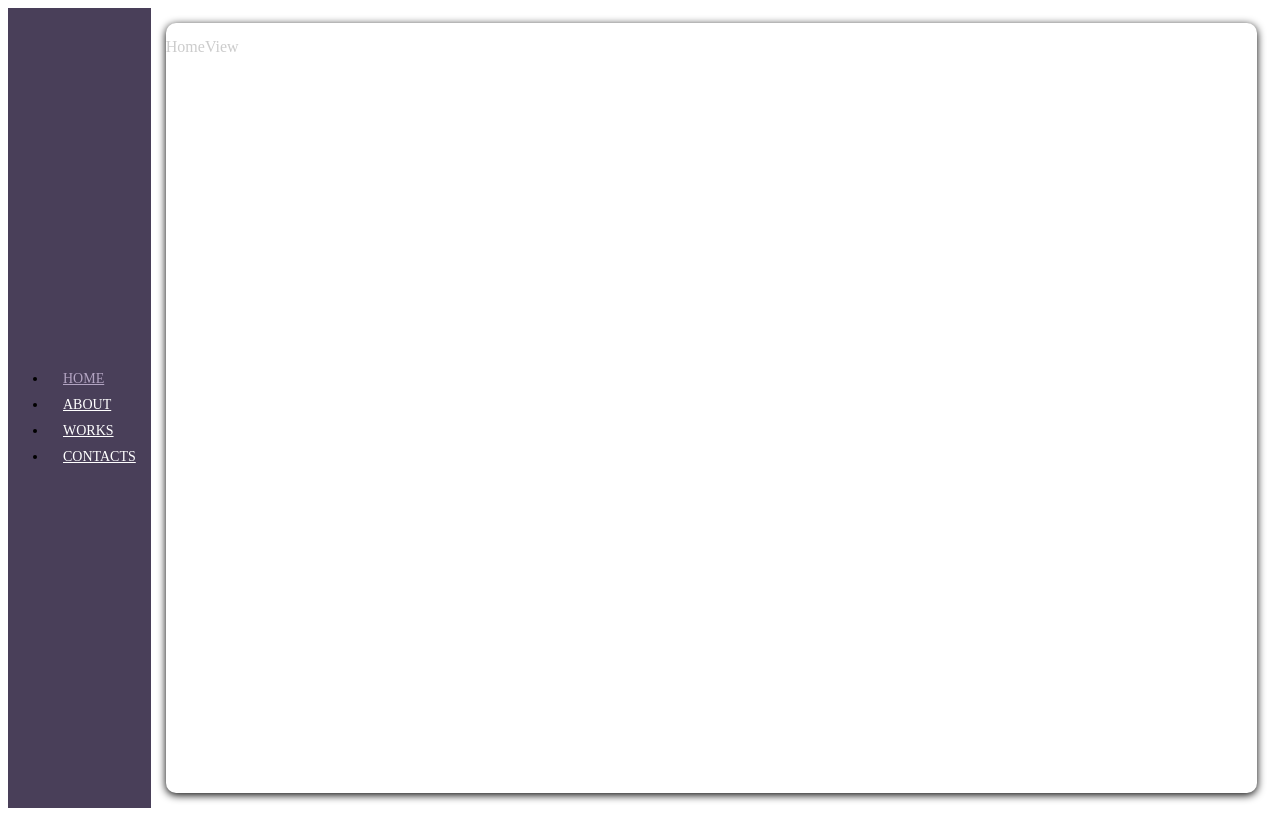
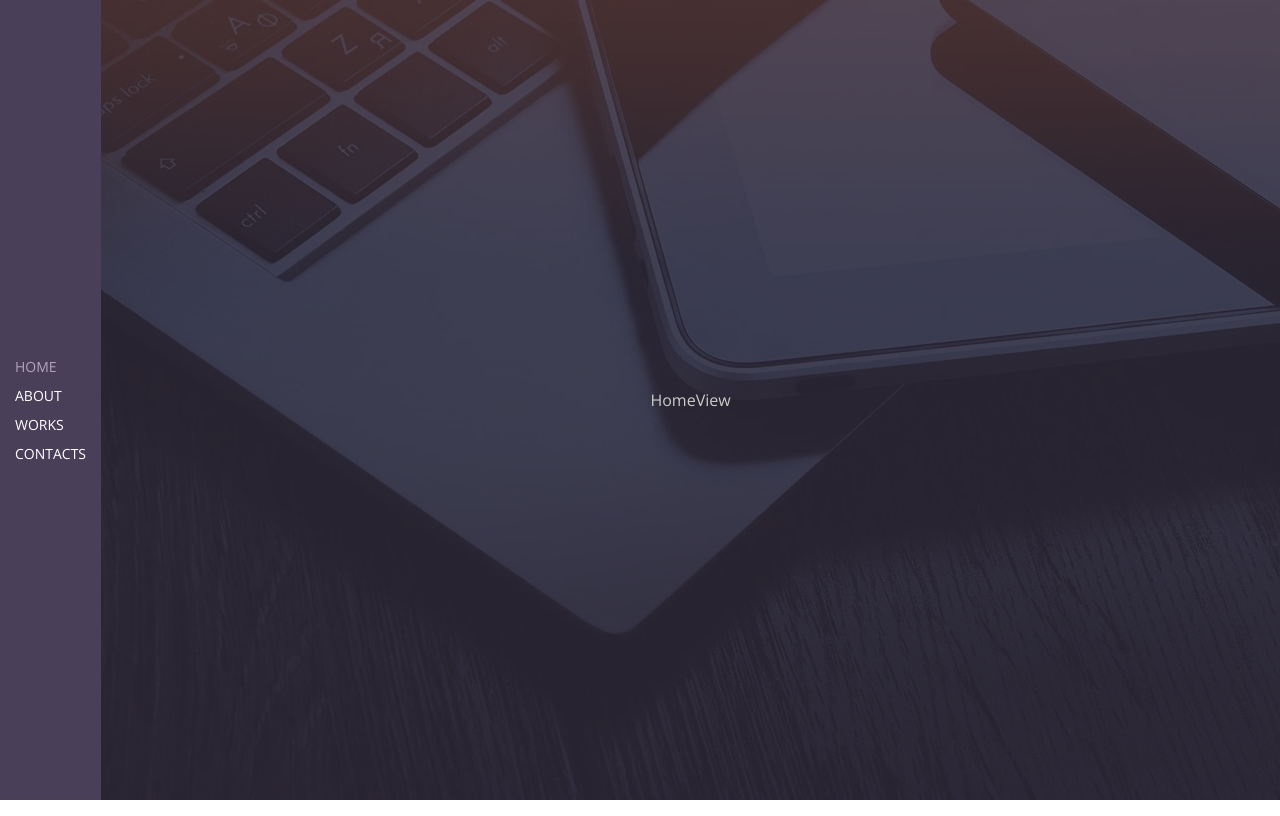
Before and after one commit to AlienNT/web-folio, a Vue app: page / in a window 1280 px wide. Built offline with nearby package versions, Linux system fonts and the light colour scheme; data requests are answered from the project's data file.

Commit message:
fix правки стилей и компонентов

```diff
--- a/src/MainComponent.vue
+++ b/src/MainComponent.vue
@@ -1,18 +1,25 @@
 <template>
   <div
       class="v-main-component"
+      :class="{
+        'mobile-app': isMobile
+      }"
   >
     <div class="v-sidebar-component">
       <VSidebar
           :navLinks="navLinks"
           :isMobile="isMobile"
+          @onClick="setScrollEvent"
       />
     </div>
-    <div class="v-content-component">
-      <div class="v-container">
-        <VContent/>
+    <div class="v-content-component"
+         ref="v-content">
+
+        <VContent
+            :isMobile="isMobile"
+        />
       </div>
-    </div>
+
   </div>
 </template>
 
@@ -20,6 +27,7 @@
 import VSidebar from "@/components/sidebar/VSidebar";
 import VContent from "@/components/content/VContent";
 import {_notEmpty} from "@/helpers/fakeLodash";
+import {setTitle} from "@/helpers/apiHelper";
 
 export default {
   name: "MainComponent",
@@ -40,13 +48,28 @@ export default {
       //todo адаптив для малых экранов
       return this.windowWidth < 500
     },
+    routeName() {
+      return this.$route['name']
+    }
+  },
+  watch: {
+    routeName: {
+      handler(e) {
+        setTitle(e)
+
+      },
+      immediate: true
+    }
   },
   methods: {
+    setScrollEvent (event) {
+      this.$store.dispatch('scrollEvent', event)
+    },
     setInnerWidth() {
       this.windowWidth = window.innerWidth
     },
     async getNavLinks() {
-     return await this.$store.dispatch('fetchNavLinks')
+      return await this.$store.dispatch('fetchNavLinks')
       /*return await axios(
           {
             url: routes.NAV_LINKS,
@@ -73,31 +96,60 @@ export default {
 }
 </script>
 
-<style scoped>
+<style lang="scss">
 @import "assets/css/main.scss";
 
 .v-main-component {
   background: #ffffff;
   display: flex;
   width: 100%;
+  height: 100vh;
 }
 
 .v-sidebar-component, .v-content-component {
   height: 100vh;
-  overflow-y: auto;
   display: flex;
 }
 
 .v-sidebar-component {
   min-width: fit-content;
-  overflow-x: hidden;
-  overflow-y: auto;
 }
 
 .v-content-component {
-  padding-top: 15px;
-  padding-bottom: 15px;
+  background-image: url("assets/img/background.webp");
+  background-repeat: no-repeat;
+
+  overflow-y: auto;
   flex: 1 1 auto;
+  overflow-x: hidden;
+  .v-content {
+    background: rgba(50, 44, 61, 0.8);
+  }
 }
 
+
+.mobile-app {
+  flex-direction: column;
+
+  .v-sidebar-component {
+    height: fit-content;
+    width: 100%;
+    display: flex;
+    flex-direction: column;
+  }
+
+  .v-content-component {
+    padding: 0;
+
+    > .v-container {
+      max-width: 100%;
+      padding: 0;
+
+      .v-content {
+        border-radius: 0;
+      }
+    }
+  }
+
+}
 </style>
--- a/src/assets/css/main.css
+++ b/src/assets/css/main.css
@@ -1,3 +1,4 @@
+@import url("https://fonts.googleapis.com/css2?family=Open+Sans:wght@300;400;500&display=swap");
 * {
   margin: 0;
   padding: 0;
@@ -12,6 +13,11 @@
 img {
   display: block;
   width: 100%;
+}
+
+* {
+  font-family: "Open Sans", sans-serif;
+  scroll-behavior: smooth;
 }
 
 .v-container {
@@ -46,6 +52,48 @@ img {
 
 .view-wrapper {
   height: 100%;
+  padding: 15px;
+  background: #ffffff;
+  display: flex;
+  align-items: center;
+}
+.view-wrapper:first-child {
+  height: 100%;
+}
+.view-wrapper .wrapper {
+  display: flex;
+  align-items: center;
+  justify-content: center;
+  flex-direction: column;
+  width: 100%;
+}
+@media all and (max-width: 500px) {
+  .view-wrapper {
+    height: fit-content;
+  }
+}
+
+.v-scroll {
+  overflow-y: auto;
+  /* Track */
+  /* Handle */
+  /* Handle on hover */
+}
+.v-scroll::-webkit-scrollbar {
+  width: 5px;
+}
+.v-scroll::-webkit-scrollbar-track {
+  background: #7a6995;
+  opacity: 0.5;
+}
+.v-scroll::-webkit-scrollbar-thumb {
+  background: rgb(73, 63, 89);
+  border-radius: 5px;
+  transition: 0.2s ease;
+}
+.v-scroll::-webkit-scrollbar-thumb:hover {
+  background: #615477;
+  cursor: pointer;
 }
 
 /*# sourceMappingURL=main.css.map */
--- a/src/assets/css/main.scss
+++ b/src/assets/css/main.scss
@@ -1,5 +1,11 @@
 @import "normalize";
 @import "variables";
+@import url('https://fonts.googleapis.com/css2?family=Open+Sans:wght@300;400;500&display=swap');
+
+* {
+  font-family: 'Open Sans', sans-serif;
+  scroll-behavior: smooth;
+}
 .v-container {
   max-width: $containerWidth;
   height: 100%;
@@ -8,23 +14,71 @@
   padding-right: 15px;
   margin: auto;
 }
+
 .v-row {
   display: flex;
   margin-right: -15px;
   margin-left: -15px;
   flex: 1 1 100%;
 }
+
 .v-col {
   padding-left: 15px;
   padding-right: 15px;
   width: 100%;
 }
+
 .v-transition {
   transition: 0.2s ease;
 }
+
 .v-screen-title {
   text-align: center;
 }
+
 .view-wrapper {
   height: 100%;
+  padding: 15px;
+  background: #ffffff;
+  display: flex;
+  align-items: center;
+  &:first-child {
+    height: 100%;
+  }
+  .wrapper {
+    display: flex;
+    align-items: center;
+    justify-content: center;
+    flex-direction: column;
+    width: 100%;
+  }
+  @media all and (max-width: 500px){
+    height: fit-content;
+  }
 }
+
+.v-scroll {
+  overflow-y: auto;
+  &::-webkit-scrollbar {
+    width: 5px;
+  }
+
+  /* Track */
+  &::-webkit-scrollbar-track {
+    background: lighten($sidebarBgColor, 20%);
+    opacity: 0.5;
+  }
+
+  /* Handle */
+  &::-webkit-scrollbar-thumb {
+    background: $sidebarBgColor;
+    border-radius: 5px;
+    transition: .2s ease;
+  }
+
+  /* Handle on hover */
+  &::-webkit-scrollbar-thumb:hover {
+    background: lighten($sidebarBgColor, 10%);
+    cursor: pointer;
+  }
+}
--- a/src/components/content/VContent.vue
+++ b/src/components/content/VContent.vue
@@ -1,6 +1,12 @@
 <template>
   <main class="v-content">
-    <div class="v-container">
+    <div
+        class="v-container"
+    >
+      <div
+          v-if="!isMobile"
+          class="desktop-container"
+      >
         <router-view
             v-slot="{ Component }"
         >
@@ -14,34 +20,73 @@
           </transition>
         </router-view>
       </div>
+      <div
+          v-else
+          class="mobile-container v-scroll"
+          ref="content"
+      >
+        <template
+            v-for="route in routerComponents"
+            :key="route.name">
+          <component
+              :is="route.component"
+              :ref="route.name"
+          />
+        </template>
+      </div>
+    </div>
   </main>
 </template>
 
 <script>
+
 export default {
-  name: "VContent"
+  name: "VContent",
+  props: {
+    isMobile: {
+      type: Boolean,
+      default: false
+    }
+  },
+  computed: {
+    routerComponents() {
+      return this.$router['options']?.routes
+    },
+  }
 }
 </script>
 
-<style scoped lang="scss">
+<style lang="scss" scoped>
 .v-container {
   position: relative;
+  scroll-behavior: smooth;
+  width: 100%;
+  height: 100%;
   overflow: hidden;
+  padding: 0;
+}
+
+.desktop-container, .mobile-container {
+  height: 100%;
+  width: 100%;
+}
+
+.desktop-container {
+  &::-webkit-scrollbar {
+    display: none;
+  }
 }
 
 .v-content {
-  background: #fff;
   width: 100%;
   height: 100%;
-  box-shadow: 0 2px 8px 0 black;
-  border-radius: 10px;
-  padding-top: 15px;
-  padding-bottom: 15px;
+  overflow: hidden;
 }
 
 .slide-fade-enter {
   transition: all .5s ease;
 }
+
 .slide-fade-enter-active {
   transform: translateX(-50%);
 }
@@ -49,9 +94,17 @@ export default {
 .slide-fade-enter-active, .slide-fade-leave-active {
   transition: all .5s ease;
   opacity: 0;
+}
 
-}
 .slide-fade-leave-active {
   transform: translateX(50%);
 }
+
+.show-scroll {
+  background: #000;
+
+  ::-webkit-scrollbar {
+    display: block;
+  }
+}
 </style>
```
Lines whose indentation alone changed are shown as unchanged.
